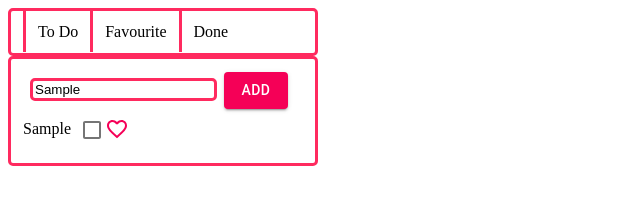
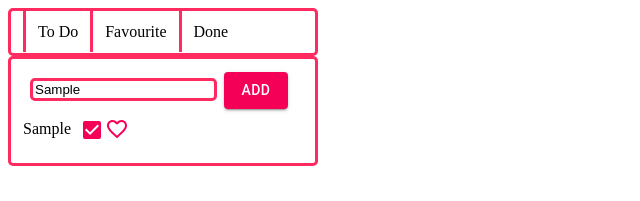
Before and after one commit to Mohammadreza2003/my-todolist, a React (Create React App) app: page / in a window 1280 px wide. Both pictures are taken after typing "Sample" into the empty fields and a click on the button "ADD". Shown: the top 201 px of the page, without its empty margins (0-640 px from the left). Built offline with nearby package versions, Linux system fonts and the light colour scheme.

Commit message:
Completed checkedbox

```diff
--- a/src/App.js
+++ b/src/App.js
@@ -10,6 +10,7 @@ function App() {
   const [newDotext, setnewDotext] = useState("");
   const [toDoList, setToDoList] = useState([]);
   const [faves, setFaves] = useState([]);
+  const [done, setDone] = useState({ checked: true });
   const addDo = () => {
     const newList = [...toDoList, newDotext];
     setToDoList(newList);
@@ -19,6 +20,9 @@ function App() {
   const onchangevalue = (e) => {
     const value = e.target.value;
     setnewDotext(value);
+  };
+  const handleChange = (e) => {
+    setDone({ ...done, [e.target.name]: e.target.checked });
   };
   console.log(faves);
   return (
@@ -41,7 +45,12 @@ function App() {
         {toDoList.map((todo) => (
           <div className={"task"}>
             {todo}
-            <Checkbox className={"check"} color="secondary"></Checkbox>
+            <Checkbox
+              className={"check"}
+              color="secondary"
+              checked={done.checked}
+              onChange={handleChange}
+            ></Checkbox>
             {faves.includes(todo) ? (
               <FavoriteIcon
                 className={"favorite"}
```
